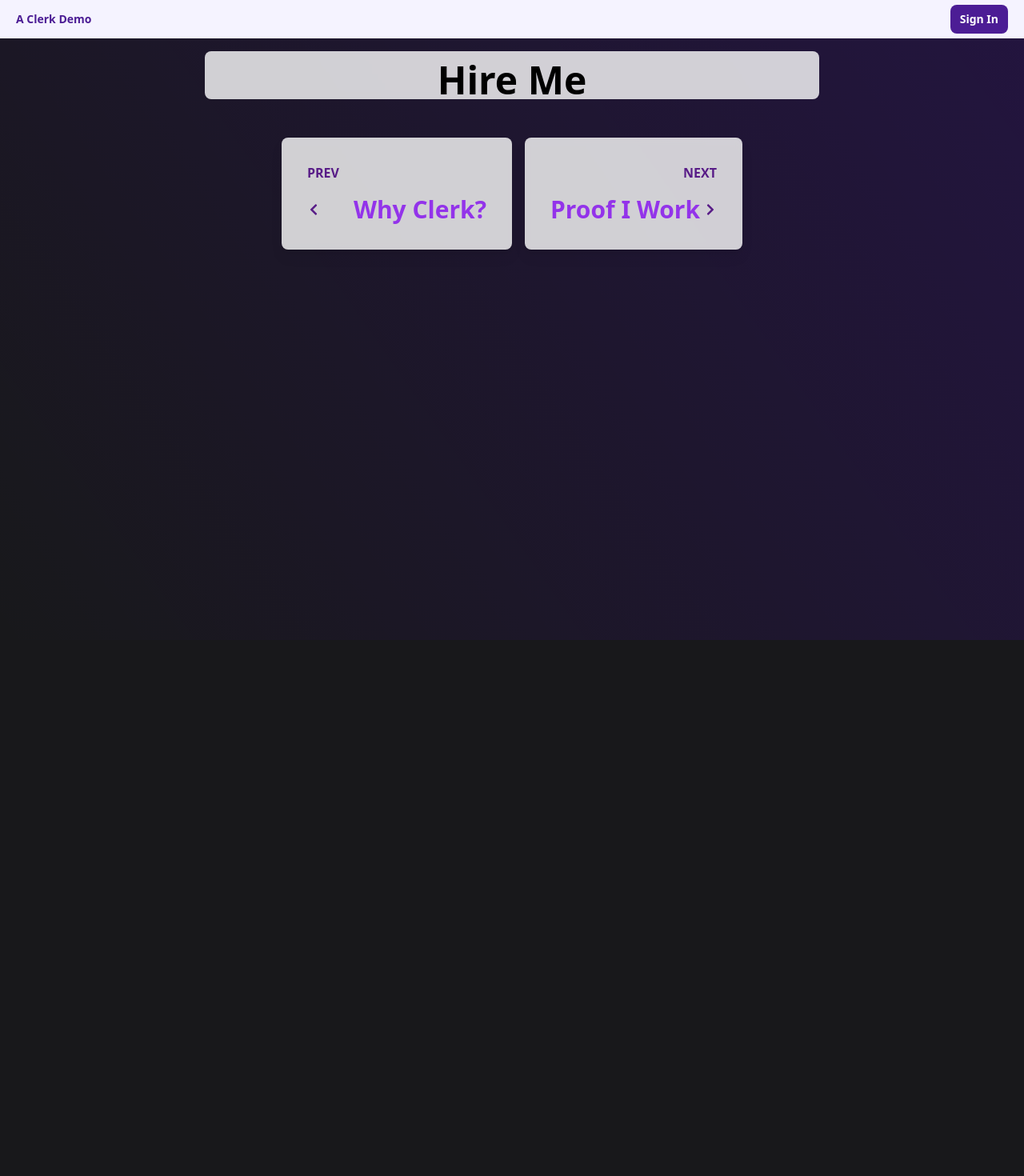
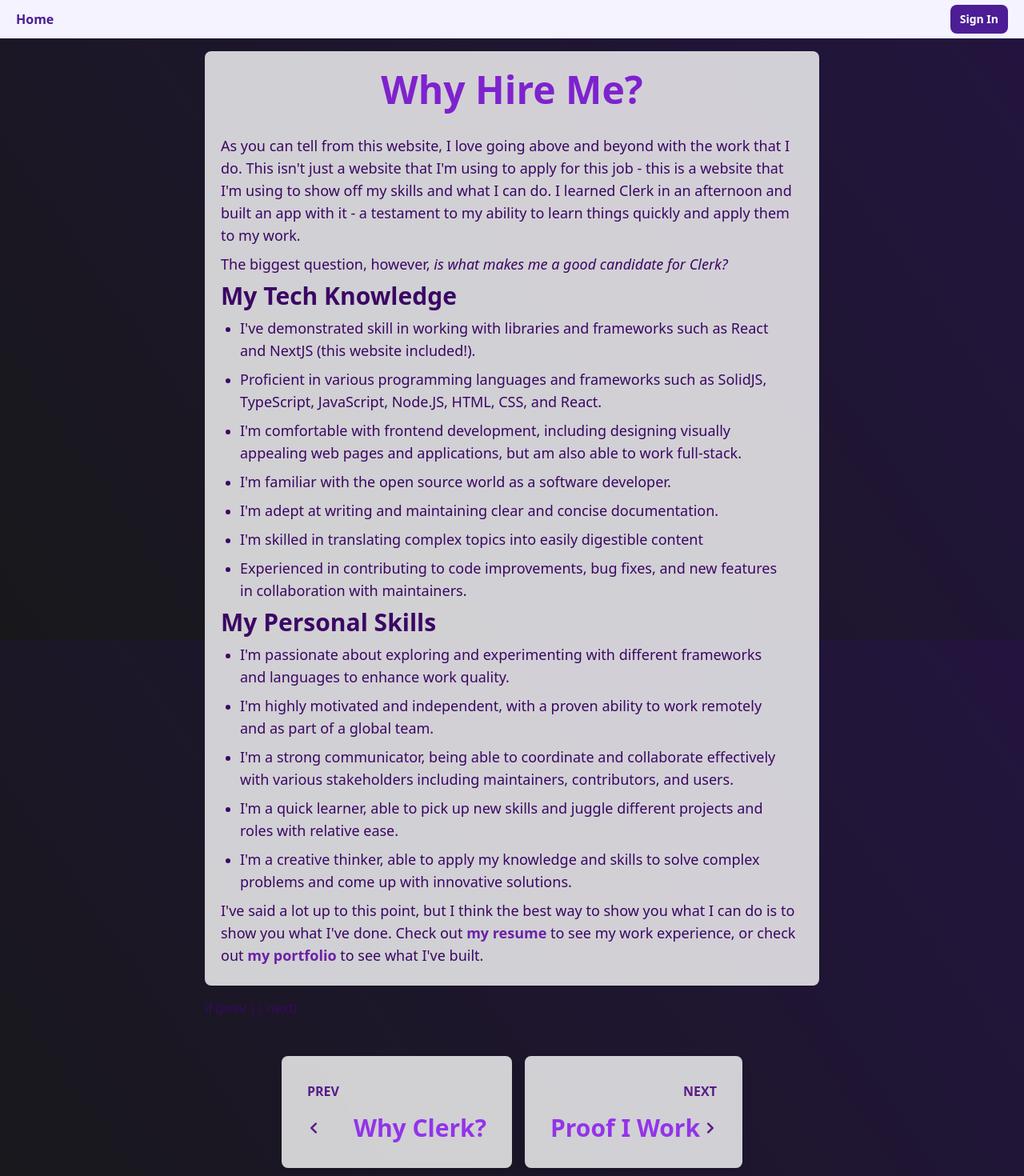
Before and after one commit to LadyBluenotes/clerk-app, a Next.js app: page /hire-me in a window 1280 px wide. Shown: the top 1470 px of the page at 80% size. Before the commit the page ends 800 px from the top, so only its background shows below. Built offline with nearby package versions, Linux system fonts and the light colour scheme; no server answers.

Commit message:
why hire me page

```diff
--- a/src/pages/components/Header.tsx
+++ b/src/pages/components/Header.tsx
@@ -1,11 +1,12 @@
 import { SignedIn, SignedOut, UserButton, SignInButton } from "@clerk/clerk-react";
+import Link from "next/link";
 
 export default function Header() {
   return (
     <header className="bg-violet-50 h-12 max-w-full flex">
-      <p className="pl-5 text-sm font-semibold flex items-center content-center h-full w-1/2 text-violet-900">
-        A Clerk Demo
-      </p>
+      <Link className="pl-5 font-semibold flex items-center content-center h-full w-1/2 text-violet-900" href="/">
+        Home
+      </Link>
       <div className="pr-5 text-sm font-semibold flex items-center h-full w-1/2 justify-end">
         <SignedOut>
           <SignInButton mode="modal" redirectUrl="/dash">
--- /dev/null
+++ b/src/pages/components/InfoPages.tsx
@@ -0,0 +1,19 @@
+import NavPage from "./NavPage";
+
+const InfoPages = ({children, next, prev}: {children: React.ReactNode, prev?: any, next?: any}) => {
+    return (
+        <main className="max-w-3xl mx-auto text-purple-950">
+        <section className="bg-white bg-opacity-80 backdrop-blur-sm my-4 rounded-lg h-fit px-5 py-6">
+            {children}
+        </section>
+        if (prev || next) {
+            <NavPage
+                prev={prev}
+                next={next}
+            />
+        }
+        </main>
+    )
+}
+
+export default InfoPages;
--- a/src/pages/hire-me.tsx
+++ b/src/pages/hire-me.tsx
@@ -1,22 +1,69 @@
-import NavPage from "./components/NavPage";
+import Heading from "./components/Headings";
+import InfoPages from "./components/InfoPages";
+import Paragraph from "./components/Paragraph";
+import Link from "next/link";
 
 const HireMe = () => {
+
+
+  const techItems= [
+    "I've demonstrated skill in working with libraries and frameworks such as React and NextJS (this website included!).",
+    "Proficient in various programming languages and frameworks such as SolidJS, TypeScript, JavaScript, Node.JS, HTML, CSS, and React.",
+    "I'm comfortable with frontend development, including designing visually appealing web pages and applications, but am also able to work full-stack.",
+    "I'm familiar with the open source world as a software developer.",
+    "I'm adept at writing and maintaining clear and concise documentation.",
+    "I'm skilled in translating complex topics into easily digestible content",
+    "Experienced in contributing to code improvements, bug fixes, and new features in collaboration with maintainers."
+  ]
+
+  const personalItems = [
+    "I'm passionate about exploring and experimenting with different frameworks and languages to enhance work quality.",
+    "I'm highly motivated and independent, with a proven ability to work remotely and as part of a global team.",
+    "I'm a strong communicator, being able to coordinate and collaborate effectively with various stakeholders including maintainers, contributors, and users.",
+    "I'm a quick learner, able to pick up new skills and juggle different projects and roles with relative ease.",
+    "I'm a creative thinker, able to apply my knowledge and skills to solve complex problems and come up with innovative solutions.",
+  ]
+
   return (
-    <main className="max-w-3xl mx-auto">
-        <section className="bg-white bg-opacity-80 backdrop-blur-sm my-4 rounded-lg h-fit">
-            <h1 className="text-5xl font-bold mb-8 text-center pt-3">Hire Me</h1>
-        </section>
-      <NavPage
-        prev={{
+    <InfoPages prev={{
       title: "Why Clerk?",
       link: "/why-clerk",
     }}
     next={{
       title: "Proof I Work",
       link: "/resume",
-        }}
-      />
-    </main>
+    }}>
+      <Heading level={1}>Why Hire Me?</Heading>
+      <Paragraph>
+        As you can tell from this website, I love going above and beyond with the work that I do. This isn&apos;t just a website that I&apos;m using to apply for this job - this is a website that I&apos;m using to show off my skills and what I can do. I learned Clerk in an afternoon and built an app with it - a testament to my ability to learn things quickly and apply them to my work.
+      </Paragraph>
+      <Paragraph>
+        The biggest question, however, <em>is what makes me a good candidate for Clerk?</em>
+      </Paragraph>
+      <Heading level={2}>My Tech Knowledge</Heading>
+      <ul className="list-disc px-6 leading-relaxed">
+        {techItems.map((item, index) => (
+          <li key={index}>
+            <Paragraph>
+              {item}
+            </Paragraph>
+            </li>
+        ))}
+      </ul>
+      <Heading level={2}>My Personal Skills</Heading>
+      <ul className="list-disc px-6">
+        {personalItems.map((item, index) => (
+          <li key={index}>
+            <Paragraph>
+              {item}
+            </Paragraph>
+            </li>
+        ))}
+      </ul>
+      <Paragraph>
+          I&apos;ve said a lot up to this point, but I think the best way to show you what I can do is to show you what I&apos;ve done. Check out <Link href="/resume" className="font-semibold text-purple-800"> my resume</Link> to see my work experience, or check out <Link href="/projects" className="font-semibold text-purple-800">my portfolio</Link> to see what I&apos;ve built.
+      </Paragraph>
+    </InfoPages>
   );
 };
 
--- a/src/pages/why-clerk.tsx
+++ b/src/pages/why-clerk.tsx
@@ -1,12 +1,11 @@
 import Link from "next/link";
-import NavPage from "./components/NavPage";
 import Paragraph from "./components/Paragraph";
 import Headings from "./components/Headings";
+import InfoPages from "./components/InfoPages";
 
 const WhyClerk = () => {
   return (
-    <main className="max-w-3xl mx-auto text-purple-950">
-      <section className="bg-white bg-opacity-80 backdrop-blur-sm my-4 rounded-lg h-fit px-5 py-6">
+    <InfoPages next={{title:"Why Me?", link: "/hire-me"}}>
         <Headings level={1}>Why Clerk?</Headings>
         <div>
           <Headings level={2}>The Introduction @ Render</Headings>
@@ -32,14 +31,7 @@
             Just to reiterate, the few Clerk people I interacted with at Render ATL are the driving force behind why I want to work with the team. They were all incredibly nice and welcoming, and I&apos;d love to be a part of a team like that. Being with supportive, kind people who foster growth and learning is something I&apos;ve been looking for in a job for a while now. I&apos;m glad to see that Clerk has that culture.
             </Paragraph>
         </div>
-      </section>
-      <NavPage
-        next={{
-          title: "Why Me?",
-          link: "/hire-me",
-        }}
-      />
-    </main>
+    </InfoPages>
   );
 };
 
```
Lines whose indentation alone changed are shown as unchanged.
